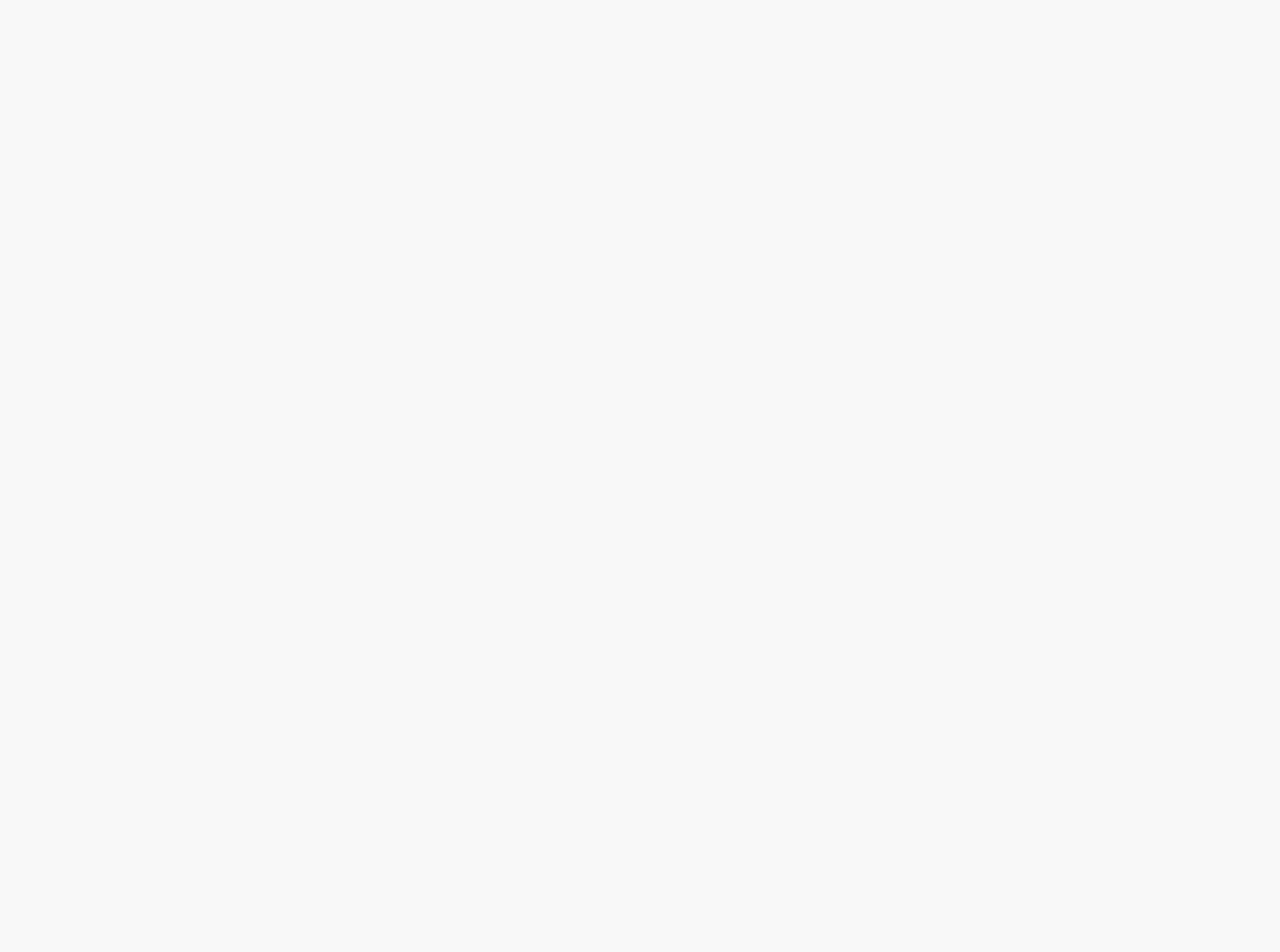
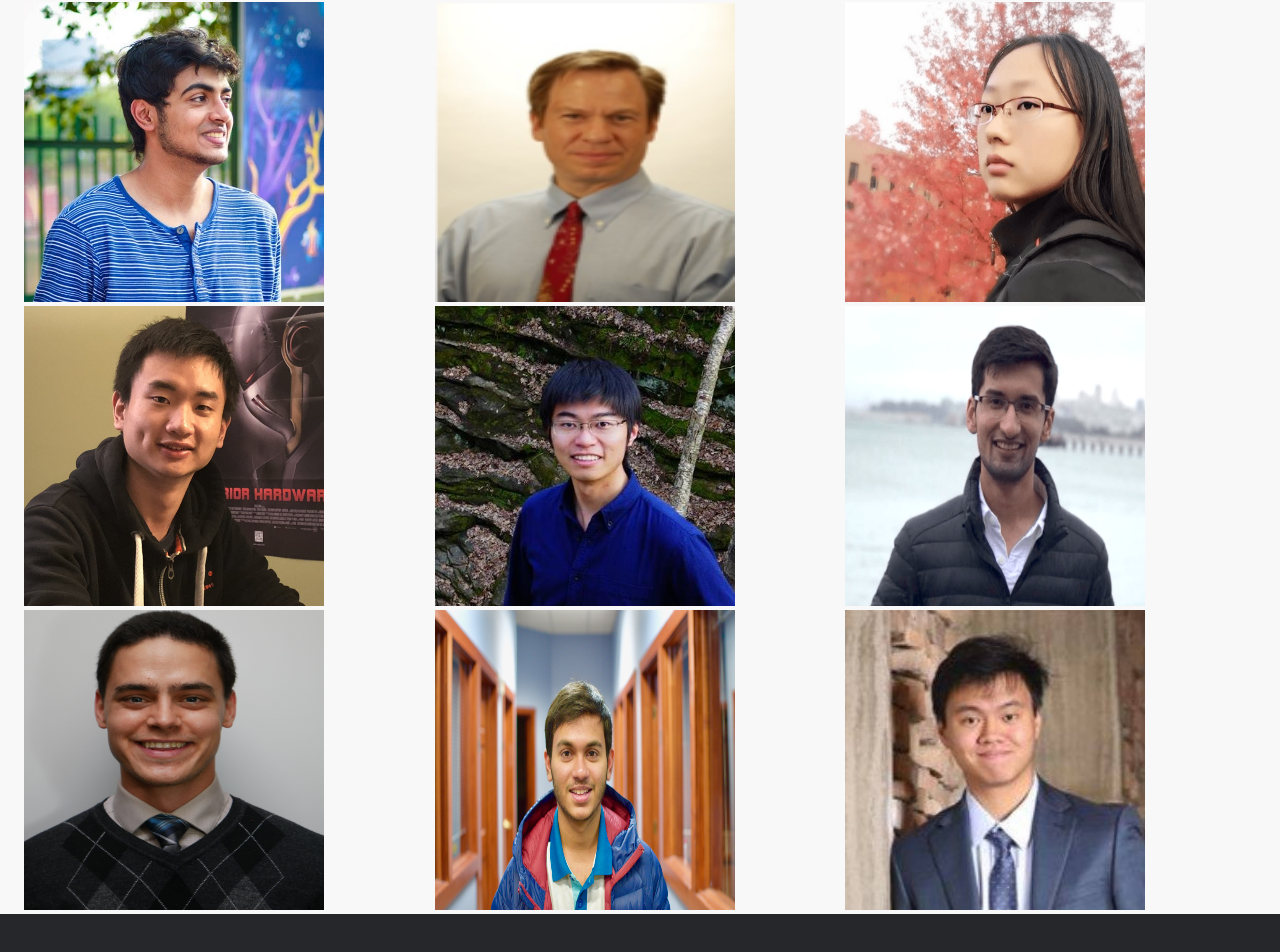
Before and after one commit to aiclubuwmadison/aiclubuwmadison.github.io, a React (Create React App) app: page /leadership in a window 1280 px wide. Shown: the part 520-1472 px from the top of the page. Before the commit the page ends 800 px from the top, so only its background shows below. Built offline with nearby package versions, Linux system fonts and the light colour scheme.

Commit message:
Unformatted images

```diff
--- a/src/components/Leadership.js
+++ b/src/components/Leadership.js
@@ -28,24 +28,35 @@ const Leadership = () => {
                 </Grid>
                 <Grid container direction="row">
                     <Grid item xs>
-
+                        <Portrait file="abhay.jpg"/>
                     </Grid>
                     <Grid item xs>
-
+                        <Portrait file="dane.png"/>
                     </Grid>
                     <Grid item xs>
-
+                        <Portrait file="dandi.png"/>
                     </Grid>
                 </Grid>
                 <Grid container direction="row">
                     <Grid item xs>
-
+                        <Portrait file="eric.jpg"/>
                     </Grid>
                     <Grid item xs>
-
+                        <Portrait file="jinman.jpg"/>
                     </Grid>
                     <Grid item xs>
-
+                        <Portrait file="keshav.png"/>
+                    </Grid>
+                </Grid>
+                <Grid container direction="row">
+                    <Grid item xs>
+                        <Portrait file="nick.jpg"/>
+                    </Grid>
+                    <Grid item xs>
+                        <Portrait file="rakshith.jpg"/>
+                    </Grid>
+                    <Grid item xs>
+                        <Portrait file="richard.jpg"/>
                     </Grid>
                 </Grid>
             </Grid>
--- a/src/components/display/Portrait.js
+++ b/src/components/display/Portrait.js
@@ -4,9 +4,11 @@ const Portrait = ({file}) => {
 
     return (
         <>
-            <img src="">
-
-            </img>
+            <img
+                src={`${process.env.PUBLIC_URL}/images/portraits/${file}`}
+                width={300}
+                height={300}
+            />
         </>
     )
 };
```
Also changed, not shown: public/images/portraits/soham.jpg.
